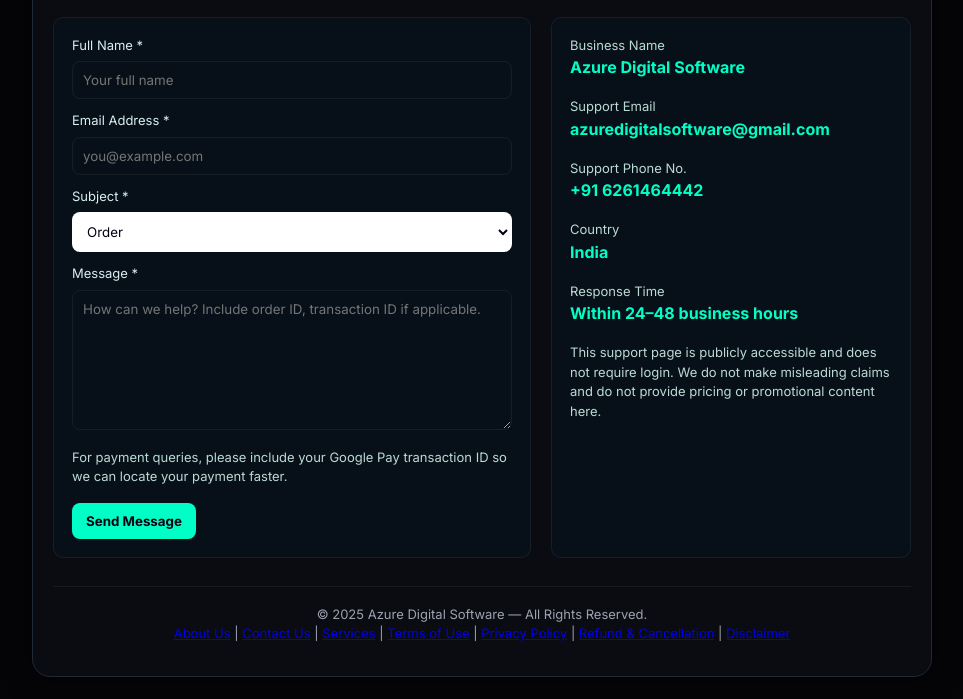
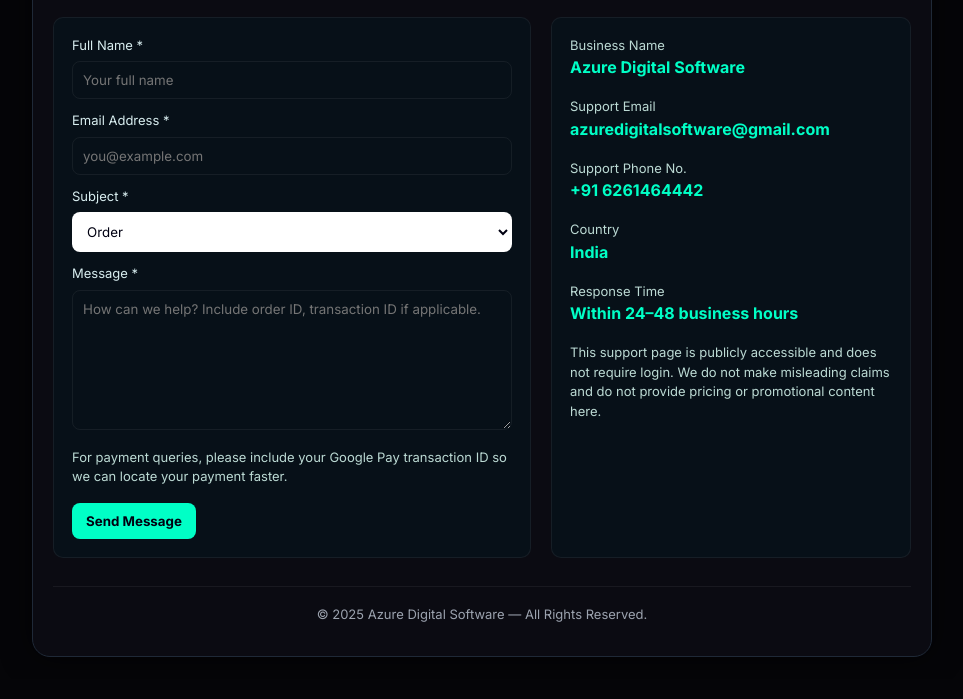
Before and after one commit to azuredigitalsoftware-debug/azuredigitalsoftware-auto-upi, a website: page public/contact-us.html in a window 1280 px wide. Shown: the part 205-904 px from the top of the page, without its empty margins (158-1121 px from the left). Drawn offline with Linux system fonts and the light colour scheme.

Commit message:
Update contact-us.html

```diff
--- a/public/contact-us.html
+++ b/public/contact-us.html
@@ -120,21 +120,6 @@
 
      <footer>
       <p>© <span id="year"></span> Azure Digital Software — All Rights Reserved.</p>
-      <div class="footer-links">
-        <a href="about-us.html">About Us</a>
-        <span>|</span>
-        <a href="contact-us.html">Contact Us</a>
-        <span>|</span>
-        <a href="services.html">Services</a>
-        <span>|</span>
-        <a href="terms-of-use.html">Terms of Use</a>
-        <span>|</span>
-        <a href="privacy-policy.html">Privacy Policy</a>
-        <span>|</span>
-        <a href="refund-cancellation.html">Refund & Cancellation</a>
-        <span>|</span>
-        <a href="disclaimer.html">Disclaimer</a>
-      </div>
     </footer>
   </div>
 
```
